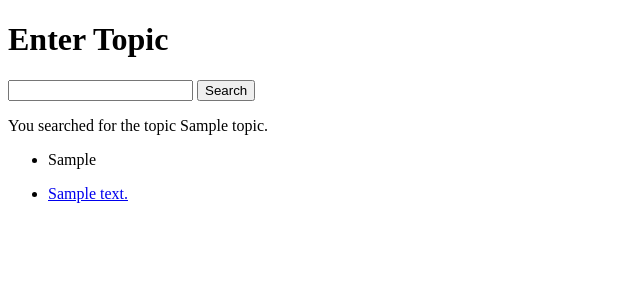
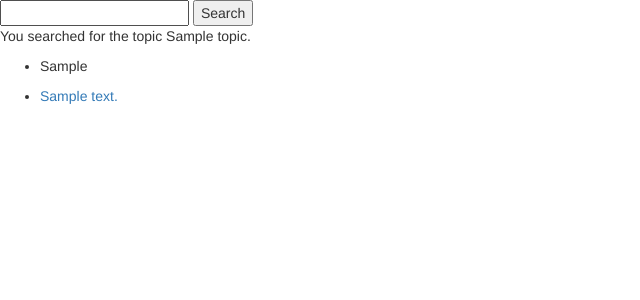
Before and after one commit to captainshar/topicwidge, a PHP site: template views/index.twig in a window 1280 px wide. Shown: the top 300 px of the page, without its empty margins (0-640 px from the left). Run offline with PHP 8.4, Linux system fonts and the light colour scheme; the template is opened without the code that fills it: most values are stand-ins (such as "Sample title", 1, 10 or a date in 2020); some libraries are stand-ins or nearby versions.

Commit message:
using nonlocal bootstrap

```diff
--- /dev/null
+++ b/info.php
@@ -0,0 +1,4 @@
+<?php
+
+// Show all information, defaults to INFO_ALL
+phpinfo();
--- a/views/index.twig
+++ b/views/index.twig
@@ -1,11 +1,25 @@
 <!-- So, this page needs to render the form, and also show results once the form is submitted -->
 
 <!DOCTYPE html>
-<html>
-<title>Topic Widge</title>
+<html lang="en">
+<head>
+    <meta charset="utf-8">
+    <meta http-equiv="X-UA-Compatible" content="IE=edge">
+    <meta name="viewport" content="width=device-width, initial-scale=1">
+    <!-- The above 3 meta tags *must* come first in the head; any other head content must come *after* these tags -->
+    <title>Topic Widget</title>
+
+    <!-- Latest compiled and minified CSS -->
+    <link rel="stylesheet" href="https://maxcdn.bootstrapcdn.com/bootstrap/3.3.6/css/bootstrap.min.css" integrity="sha384-1q8mTJOASx8j1Au+a5WDVnPi2lkFfwwEAa8hDDdjZlpLegxhjVME1fgjWPGmkzs7" crossorigin="anonymous">
+
+    <!-- Optional theme -->
+    <link rel="stylesheet" href="https://maxcdn.bootstrapcdn.com/bootstrap/3.3.6/css/bootstrap-theme.min.css" integrity="sha384-fLW2N01lMqjakBkx3l/M9EahuwpSfeNvV63J5ezn3uZzapT0u7EYsXMjQV+0En5r" crossorigin="anonymous">
+
+    <!-- Latest compiled and minified JavaScript -->
+    <script src="https://maxcdn.bootstrapcdn.com/bootstrap/3.3.6/js/bootstrap.min.js" integrity="sha384-0mSbJDEHialfmuBBQP6A4Qrprq5OVfW37PRR3j5ELqxss1yVqOtnepnHVP9aJ7xS" crossorigin="anonymous"></script>
+</head>
+
 <body>
-
-<h1>Enter Topic</h1>
 
 <!-- Search form -->
 <form  method="GET" action="index.php"  id="searchform">
```
